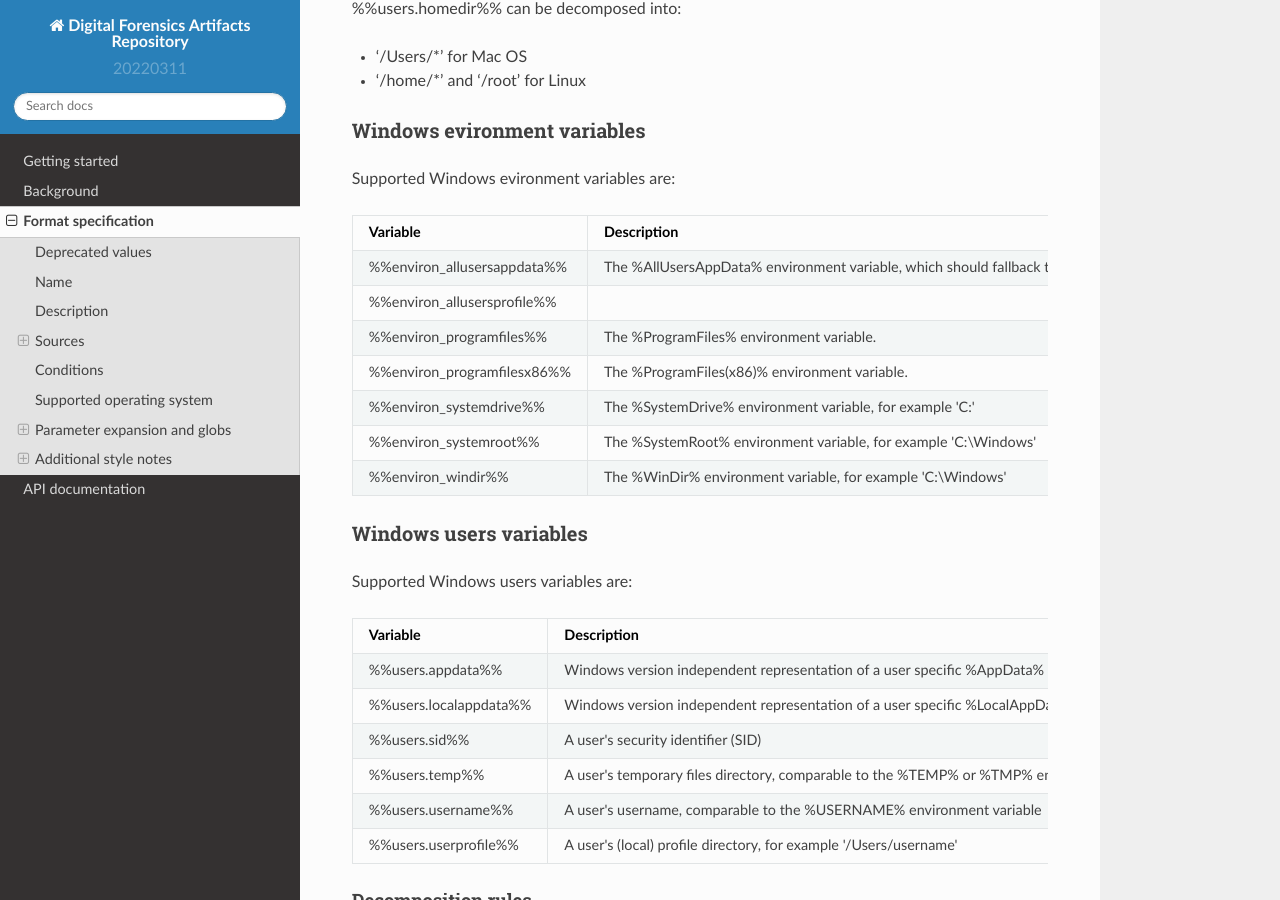
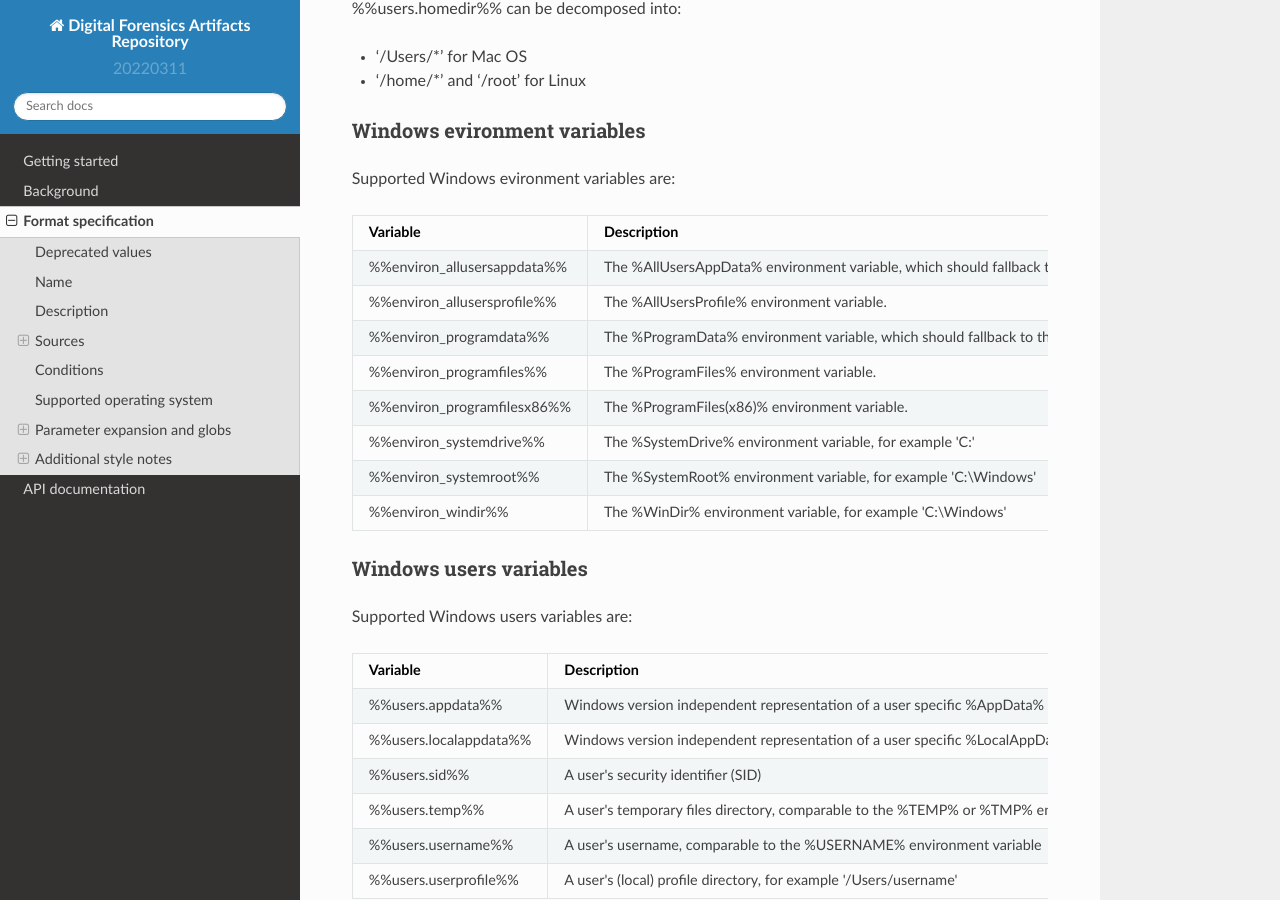
Before and after one commit to ForensicArtifacts/artifacts, a Sphinx documentation site: the page built from docs/sources/Format-specification.md, in a window 1280 px wide and 900 px high, scrolled down 7048 px. Built offline with Sphinx 7.4.7 and the Read the Docs theme 2.0.0, drawn with Linux system fonts in a browser that asks for light colours.

Commit message:
Worked on format specification documentation #23

```diff
--- a/docs/sources/Format-specification.md
+++ b/docs/sources/Format-specification.md
@@ -326,8 +326,9 @@ Supported Windows evironment variables are:
 
 Variable | Description
 --- | ---
-%%environ_allusersappdata%% | The %AllUsersAppData% environment variable, which should fallback to the %ProgramData% environment variable.
-%%environ_allusersprofile%% |
+%%environ_allusersappdata%% | The %AllUsersAppData% environment variable, which should fallback to the %ProgramData% environment variable if not available.
+%%environ_allusersprofile%% | The %AllUsersProfile% environment variable.
+%%environ_programdata%% | The %ProgramData% environment variable, which should fallback to the %AllUsersAppData% environment variable or '%AllUsersProfile%\\Application Data' if not available.
 %%environ_programfiles%% | The %ProgramFiles% environment variable.
 %%environ_programfilesx86%% | The %ProgramFiles(x86)% environment variable.
 %%environ_systemdrive%% | The %SystemDrive% environment variable, for example 'C:'
```
